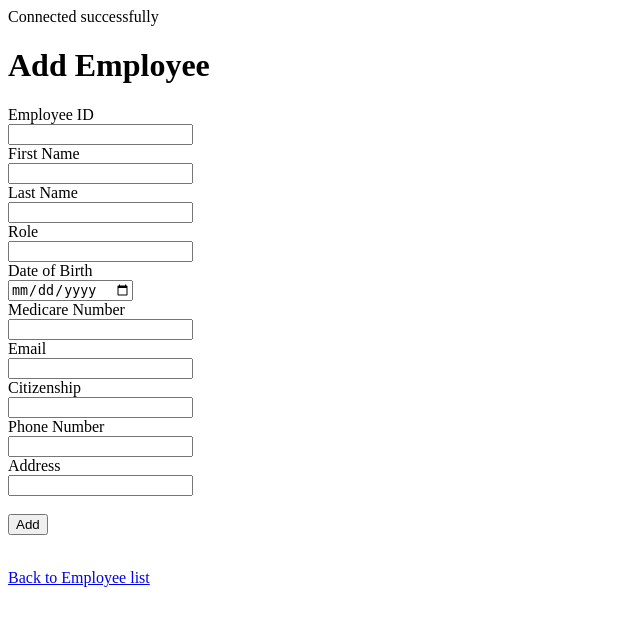
After one commit to throy45/Healthcare-Scheduler, a PHP site: page /pages/Employees/create.php in a window 1280 px wide. The commit adds this page. Shown: the top 626 px of the page, without its empty margins (0-640 px from the left). Run offline with PHP 8.4, Linux system fonts and the light colour scheme.

Commit message:
employees and facilities index are working. Currently working on the create.php, which is not working right now

```diff
--- a/index.php
+++ b/index.php
@@ -9,6 +9,7 @@
 </head>
 <body>
     <h1>Welcome to HFESTS web app</h1>
+    <a href="./pages/Facilities/index.php">Facilities</a>
     <a href="./pages/Employees/index.php">Employees</a>
     <br>
     <?php echo "Hello World"; ?>
--- /dev/null
+++ b/pages/Employees/create.php
@@ -0,0 +1,74 @@
+<?php require_once '../../database.php';
+if (
+    isset($_POST["EmployeeID"]) &&
+    isset($_POST["FirstName"]) &&
+    isset($_POST["LastName"]) &&
+    isset($_POST["Role"]) &&
+    isset($_POST["DateOfBirth"]) &&
+    isset($_POST["MedicareNumber"]) &&
+    isset($_POST["Email"]) &&
+    isset($_POST["Citizenship"]) &&
+    isset($_POST["PhoneNumber"]) &&
+    isset($_POST["Address"])
+    ) {
+    //$employees = $conn->prepare("INSERT INTO employees VALUES (:EmployeeID, :FirstName, :LastName, :Role, :DateOfBirth, :MedicareNumber, :Email, :Citizenship, :PhoneNumber, :Address)");
+    $stmt = $conn->prepare("INSERT INTO employees (EmployeeID, FName, LName, Role, DoBirth, MedicareNumber, Email, Citizenship, PhoneNumber, Address) VALUES (?, ?, ?, ?, ?, ?, ?, ?, ?, ?)");
+    $stmt->bind_param("ssssssssss", $EmployeeID, $FirstName, $LastName, $Role, $date_of_birth, $medicare_number, $email, $citizenship, $phone_number, $address);
+
+
+    /*
+    $employees->bindParam(':EmployeeID', $_POST["EmployeeID"]);
+    $employees->bindParam(':FirstName', $_POST["FirstName"]);
+    $employees->bindParam(':LastName', $_POST["LastName"]);
+    $employees->bindParam(':Role', $_POST["Role"]);
+    $employees->bindParam(':DateOfBirth', $_POST["DateOfBirth"]);
+    $employees->bindParam(':MedicareNumber', $_POST["MedicareNumber"]);
+    $employees->bindParam(':Email', $_POST["Email"]);
+    $employees->bindParam(':Citizenship', $_POST["Citizenship"]);
+    $employees->bindParam(':PhoneNumber', $_POST["PhoneNumber"]);
+    $employees->bindParam(':Address', $_POST["Address"]);
+    */
+
+    if ($stmt->execute()){//$employees->execute()) {
+        header("Location: ./index.php");
+    } else {
+        echo "Something went wrong. Please try again later.";
+    }
+}
+?>
+<!DOCTYPE html>
+<html lang="en">
+<head>
+    <meta charset="UTF-8">
+    <meta http-equiv="X-UA-Compatible" content="IE=edge">
+    <meta name="viewport" content="width=device-width, initial-scale=1.0">
+    <title>Document</title>
+</head>
+<body>
+    <h1>Add Employee</h1>
+    <form action="./create.php" method="post">
+        <label for="EmployeeID">Employee ID</label><br>
+        <input type="number" name="EmployeeID" id="EmployeeID" require><br>
+        <label for="FirstName">First Name</label><br>
+        <input type="text" name="FirstName" id="FirstName"><br>
+        <label for="LastName">Last Name</label><br>
+        <input type="text" name="LastName" id="LastName"><br>
+        <label for="Role">Role</label><br>
+        <input type="text" name="Role" id="Role"><br>
+        <label for="DateOfBirth">Date of Birth</label><br>
+        <input type="date" name="DateOfBirth" id="DateOfBirth"><br>
+        <label for="MedicareNumber">Medicare Number</label><br>
+        <input type="text" name="MedicareNumber" id="MedicareNumber"><br>
+        <label for="Email">Email</label><br>
+        <input type="text" name="Email" id="Email"><br>
+        <label for="Citizenship">Citizenship</label><br>
+        <input type="text" name="Citizenship" id="Citizenship"><br>
+        <label for="PhoneNumber">Phone Number</label><br>
+        <input type="text" name="PhoneNumber" id="PhoneNumber"><br>
+        <label for="Address">Address</label><br>
+        <input type="text" name="Address" id="Address"><br><br>
+        <button type="submit">Add</button><br><br>
+    </form>
+    <a href="./">Back to Employee list</a>
+</body>
+</html>
--- a/pages/Employees/index.php
+++ b/pages/Employees/index.php
@@ -14,6 +14,7 @@
 </head>
 <body>
     <h1>List of Employees</h1>
+    <a href="./create.php">Add a new Employee</a>
     <table>
         <tr>
             <th>Employee ID</th>
@@ -45,6 +46,6 @@
             </tr>
         <?php }; ?>
     </tbody>
-    <a href="../index.php">Back to main page</a>
+    <a href="../../index.php">Back to main page</a>
 </body>
 </html>
```
Also changed, not shown: pages/Facilities/index.php (added, +44 -0 lines).
